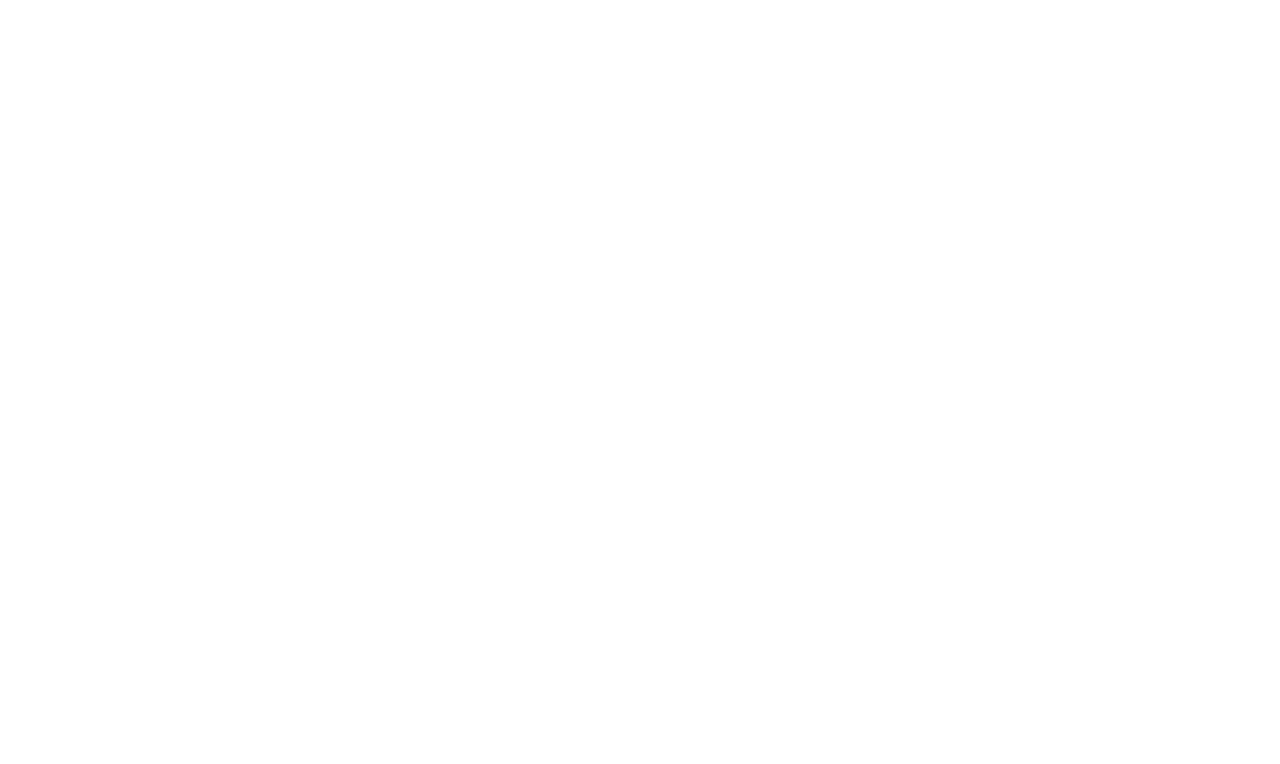
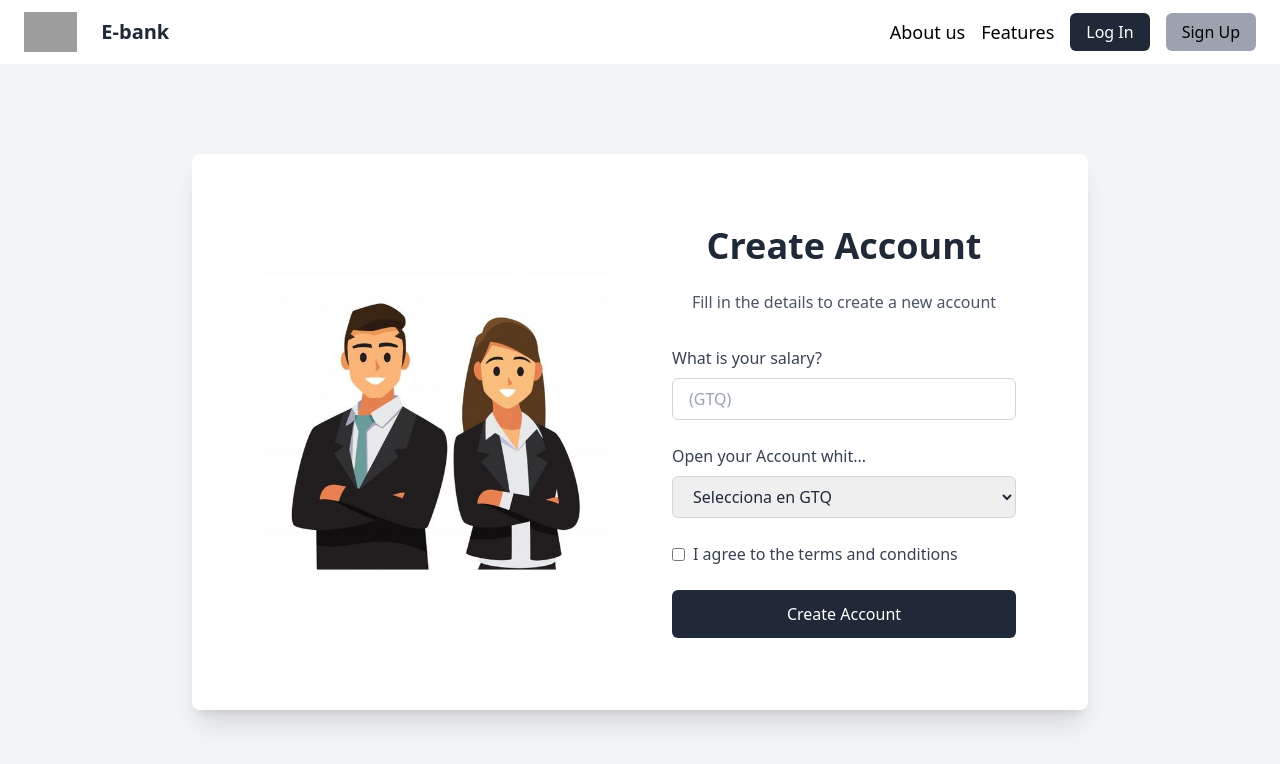
Before and after one commit to Grupo-3-Kinal2024/React_Bank_Group3, a React (Vite) app: page /createAccount in a window 1280 px wide. Before the commit this address had no page. Shown: the top 764 px of the page. Built offline with nearby package versions, Linux system fonts and the light colour scheme; grey boxes are pictures that could not be loaded.

Commit message:
Kaled bby

```diff
--- /dev/null
+++ b/src/hook/useAccount.js
@@ -0,0 +1,33 @@
+import { useNavigate } from 'react-router-dom';
+import { useCreateAccountMutation } from '../services/accountApi';
+import toast from 'react-hot-toast';
+
+const useAccount = () => {
+    const navigate = useNavigate();
+
+    const [createAccount, { isLoading: isLoadingCreateAccount }] = useCreateAccountMutation();
+
+    const handlerCreateAccount = async (data) => {
+        try {
+            console.log("Info que llega: " + data);   //DEBUG
+            await createAccount(data).unwrap();
+            navigate('/'); //Aquí va el Dashboard de la cuenta bancaria
+            toast.success('Account Created Successfully');
+        } catch (err) {
+            console.log(err);
+            const errorMessage = err?.data?.errors?.[0]?.msg
+                || err?.data
+                || err?.data.error
+                || 'An error occurred, please try again';
+            toast.error(errorMessage);
+        }
+    }
+
+    return {
+        createAccount: handlerCreateAccount,
+        loading: isLoadingCreateAccount
+    }
+
+}
+
+export default useAccount;
--- a/src/pages/AccountPage.jsx
+++ b/src/pages/AccountPage.jsx
@@ -2,12 +2,16 @@ import { useForm } from 'react-hook-form';
 import { Link } from 'react-router-dom';
 import Navbar from '../components/navbar/Navbar';
 import accountImg from '../assets/img/account.jpg'
+import useAccount from '../hook/useAccount';
 
 export const AccountPage = () => {
     const { register, handleSubmit, formState: { errors } } = useForm();
+    const {createAccount, loading} = useAccount();
 
     const onSubmit = (data) => {
-        console.log(data);
+        console.log("Info tomada directamente: ",data);
+
+        createAccount(data)
     };
 
     return (
@@ -23,20 +27,29 @@ export const AccountPage = () => {
                         <p className="text-center text-gray-600 mb-8">Fill in the details to create a new account</p>
                         <form onSubmit={handleSubmit(onSubmit)}>
                             <div className="mb-6">
-                                <label className="block text-gray-700 mb-2" htmlFor="salary">Salary</label>
-                                <input type="number" id="salary" {...register("salary", { required: true })} className="w-full px-4 py-2 border border-gray-300 rounded-md focus:outline-none focus:ring-2 focus:ring-gray-500" />
+                                <label className="block text-gray-700 mb-2" htmlFor="salary">What is your salary?</label>
+                                <input placeholder='(GTQ)' type="number" id="salary" {...register("salary", { required: true })} className="w-full px-4 py-2 border border-gray-300 rounded-md focus:outline-none focus:ring-2 focus:ring-gray-500" />
                                 {errors.salary && <span className="text-red-500">This field is required</span>}
                             </div>
+
+
                             <div className="mb-6">
-                                <label className="block text-gray-700 mb-2" htmlFor="credit">Credit</label>
-                                <input type="number" id="credit" {...register("credit", { required: true })} className="w-full px-4 py-2 border border-gray-300 rounded-md focus:outline-none focus:ring-2 focus:ring-gray-500" />
+                                <label className="block text-gray-700 mb-2" htmlFor="credit">Open your Account whit...</label>
+                                <select id="credit" {...register("credit", { required: true })} className="w-full px-4 py-2 border border-gray-300 rounded-md focus:outline-none focus:ring-2 focus:ring-gray-500">
+                                    <option selected disabled>Selecciona en GTQ</option>
+                                    <option>Q250.00</option>
+                                    <option>Q200.00</option>
+                                    <option>Q100.00</option>
+                                </select>
                                 {errors.credit && <span className="text-red-500">This field is required</span>}
                             </div>
+
                             <div className="flex items-center mb-6">
                                 <input type="checkbox" id="terms" {...register("terms", { required: true })} className="mr-2" />
                                 <label htmlFor="terms" className="text-gray-700">I agree to the terms and conditions</label>
                                 {errors.terms && <span className="text-red-500">This field is required</span>}
                             </div>
+
                             <button type="submit" className="w-full bg-gray-800 text-white py-3 rounded-md hover:bg-gray-700 focus:outline-none focus:ring-2 focus:ring-gray-500">Create Account</button>
                         </form>
                     </div>
--- a/src/routes/main.routes.jsx
+++ b/src/routes/main.routes.jsx
@@ -5,7 +5,7 @@ const Account = lazy(() => import('../pages/AccountPage.jsx'));
 
 const mainRoutes = [
     { path: '/', element: <Home /> },
-    { path: '/account', element: <Account />}
+    { path: '/createAccount', element: <Account />}
 ]
 
 export default mainRoutes;
--- /dev/null
+++ b/src/services/accountApi.js
@@ -0,0 +1,18 @@
+import { createApi } from "@reduxjs/toolkit/query/react";
+import baseQuery from './baseQuery';
+
+export const accountApi = createApi({
+    reducerPath: 'accountApi',
+    baseQuery: baseQuery,
+    endpoints: (builder) => ({
+        createAccount: builder.mutation({
+            query: (data) => ({
+                url: 'account/new',
+                method: 'POST',
+                body: data,
+            }),
+        })
+    }),
+});
+
+export const { useCreateAccountMutation } = accountApi;
--- a/src/services/baseQuery.js
+++ b/src/services/baseQuery.js
@@ -9,7 +9,7 @@ const baseQuery = fetchBaseQuery({
 
         if (token) {
             console.log('Token:', token); // Debugging token
-            headers.set('Authorization', `${token}`);
+            headers.set('token', `${token}`);
         } else {
             console.warn('No token found in state');
         }
--- a/src/store.js
+++ b/src/store.js
@@ -12,6 +12,7 @@ import {
     REGISTER,
 } from 'redux-persist';
 import storage from 'redux-persist/lib/storage';
+import { accountApi } from './services/accountApi';
 
 
 const persistConfig = {
@@ -24,8 +25,8 @@ const persistedReducer = persistReducer(persistConfig, userReducer);
 export const store = configureStore({
     reducer: {
         [userApi.reducerPath]: userApi.reducer,
-
-        user: persistedReducer,
+        [accountApi.reducerPath]: accountApi.reducer,
+        user: persistedReducer
     },
     middleware: (getDefaultMiddleware) =>
         getDefaultMiddleware({
@@ -39,7 +40,8 @@ export const store = configureStore({
                     REGISTER,
                 ],
             },
-        }).concat(userApi.middleware),
+        }).concat(userApi.middleware, accountApi.middleware),
+
 });
 
 export const persistor = persistStore(store);
```
